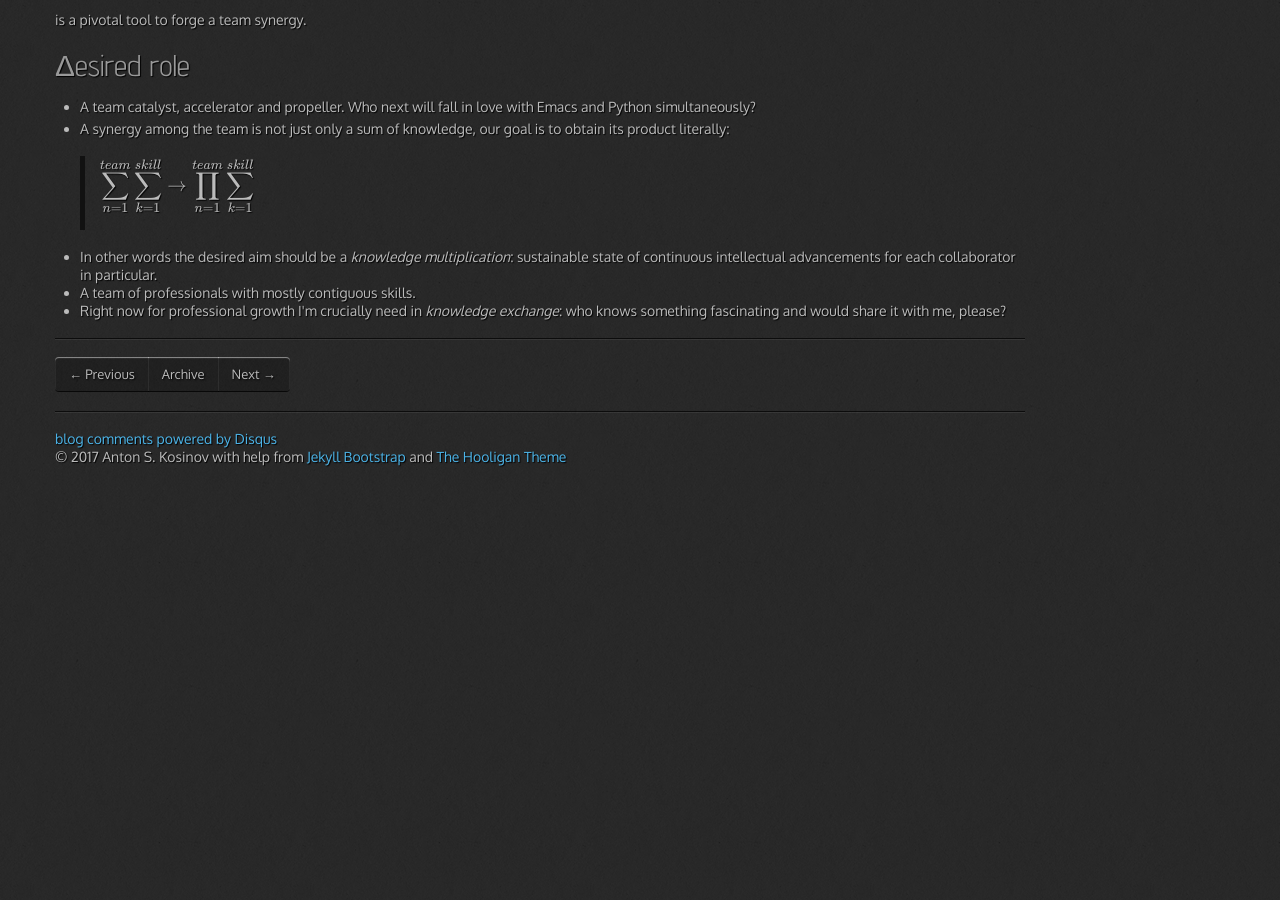
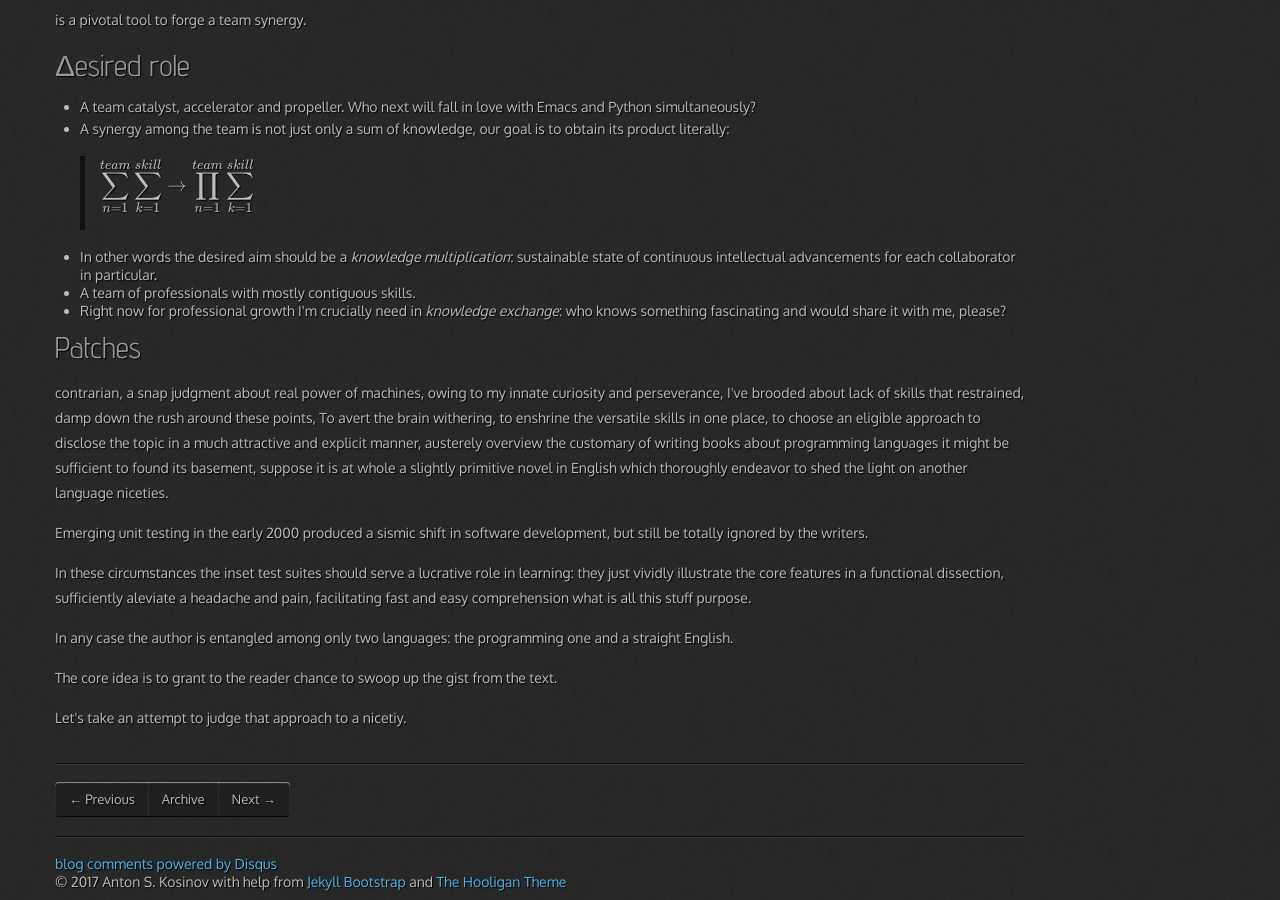
Before and after one commit to 0--key/0--key.github.io, a Jekyll site: the page built from _posts/2016-10-13-CV.html, in a window 1280 px wide and 900 px high, scrolled down 642 px. Built offline with Jekyll 4.4.1, drawn with Linux system fonts in a browser that asks for light colours; nearby versions of some CDN libraries; formulas are drawn with MathJax 3; comment, search, counter and statistics services are not loaded; before the commit the page ends 1117 px from its top, so only the background shows below that.

Commit message:
CV minuscule improvements

```diff
--- a/_posts/2016-10-13-CV.html
+++ b/_posts/2016-10-13-CV.html
@@ -7,9 +7,9 @@ categories: [info, about me]
 tags: [CV, Emacs, Python, Literate Programming]
 ---
 
-<div id="outline-container-org52ae18c" class="outline-2">
-<h2 id="org52ae18c">&alpha; Dense Text</h2>
-<div class="outline-text-2" id="text-org52ae18c">
+<div id="outline-container-org81e1959" class="outline-2">
+<h2 id="org81e1959">&alpha; Dense Text</h2>
+<div class="outline-text-2" id="text-org81e1959">
 
 <div class="figure">
 <p><img src="http://0--key.github.io/assets/Portrait.jpg" alt="Portrait.jpg" width="25%" title="Looking for solution" align="left" float="wrap" />
@@ -35,9 +35,9 @@ into <a href="https://www.coursera.org/learn/neural-networks/home">Neural Networ
 </div>
 </div>
 
-<div id="outline-container-orgf472982" class="outline-2">
-<h2 id="orgf472982">&mu;otto</h2>
-<div class="outline-text-2" id="text-orgf472982">
+<div id="outline-container-orgdc31e06" class="outline-2">
+<h2 id="orgdc31e06">&mu;otto</h2>
+<div class="outline-text-2" id="text-orgdc31e06">
 <p>
 Synergy &rarr; the interaction or cooperation of two or more organizations,
 substances, or other agents to produce a combined effect greater than
@@ -51,18 +51,18 @@ the sum of their separate effects:
 </div>
 
 
-<div id="outline-container-orge8ff9ef" class="outline-2">
-<h2 id="orge8ff9ef">&xi;macs Literate Programming</h2>
-<div class="outline-text-2" id="text-orge8ff9ef">
+<div id="outline-container-orgd12bd7d" class="outline-2">
+<h2 id="orgd12bd7d">&xi;macs Literate Programming</h2>
+<div class="outline-text-2" id="text-orgd12bd7d">
 <p>
 is a pivotal tool to forge a team synergy.
 </p>
 </div>
 </div>
 
-<div id="outline-container-orgc517b58" class="outline-2">
-<h2 id="orgc517b58">&Delta;esired role</h2>
-<div class="outline-text-2" id="text-orgc517b58">
+<div id="outline-container-orgdd71722" class="outline-2">
+<h2 id="orgdd71722">&Delta;esired role</h2>
+<div class="outline-text-2" id="text-orgdd71722">
 <ul class="org-ul">
 <li>A team catalyst, accelerator and propeller. Who next will fall in
 love with Emacs and Python simultaneously?</li>
@@ -85,3 +85,49 @@ me, please?</li>
 </ul>
 </div>
 </div>
+
+
+<div id="outline-container-org18d7dbc" class="outline-2">
+<h2 id="org18d7dbc">Patches</h2>
+<div class="outline-text-2" id="text-org18d7dbc">
+<p>
+contrarian, a snap judgment about real power of machines, owing to
+my innate curiosity and perseverance, I've brooded about lack of
+skills that restrained, damp down the rush around these points, To
+avert the brain withering, to enshrine the versatile skills in one
+place, to choose an eligible approach to disclose the topic in a
+much attractive and explicit manner, austerely overview the
+customary of writing books about programming languages it might be
+sufficient to found its basement, suppose it is at whole a slightly
+primitive novel in English which thoroughly endeavor to shed the
+light on another language niceties.
+</p>
+
+<p>
+Emerging unit testing in the early 2000 produced a sismic shift in
+software development, but still be totally ignored by the writers.
+</p>
+
+<p>
+In these circumstances the inset test suites should serve a
+lucrative role in learning: they just vividly illustrate the core
+features in a functional dissection, sufficiently aleviate a
+headache and pain, facilitating fast and easy comprehension what is
+all this stuff purpose.
+</p>
+
+<p>
+In any case the author is entangled among only two languages: the
+programming one and a straight English.
+</p>
+
+<p>
+The core idea is to grant to the reader chance to swoop up the gist
+from the text.
+</p>
+
+<p>
+Let's take an attempt to judge that approach to a nicetiy.
+</p>
+</div>
+</div>
```
